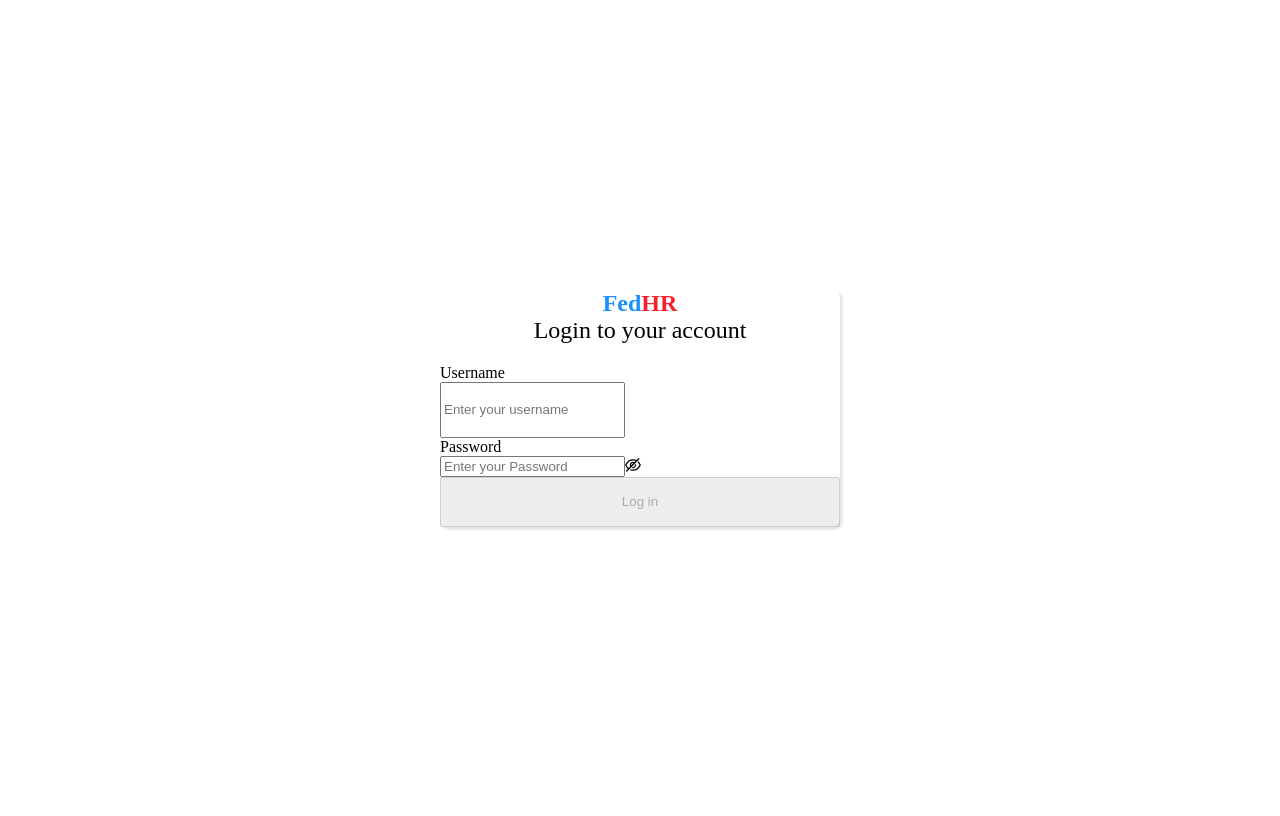
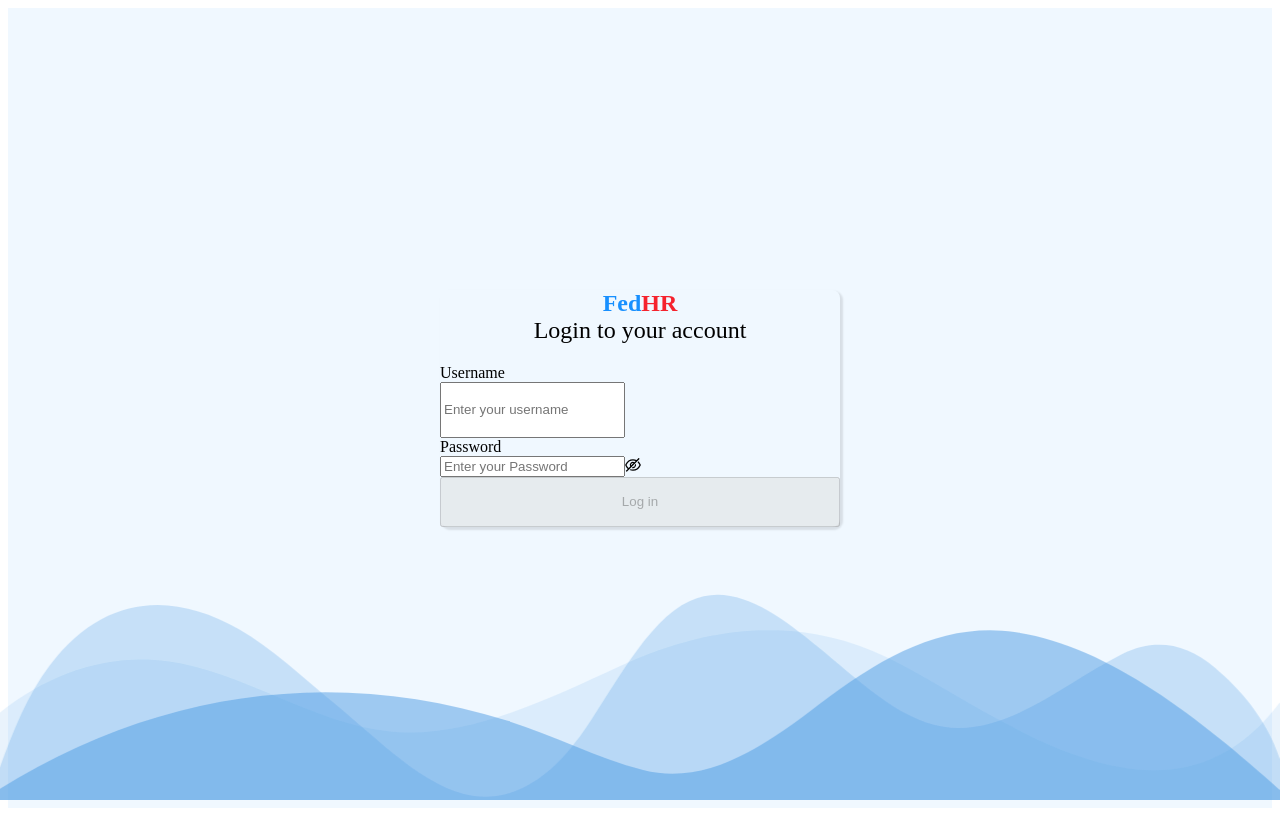
Before and after one commit to manpikingillz/fedhr-vite-vue-t, a Vue app: page /#/login in a window 1280 px wide. Built offline with nearby package versions, Linux system fonts and the light colour scheme.

Commit message:
added bottom graphic

```diff
--- a/src/pages/LoginPage.vue
+++ b/src/pages/LoginPage.vue
@@ -1,4 +1,13 @@
 <template>
+    <!-- Bottom Graphic from https://www.shapedivider.app/  -->
+    <div class="custom-shape-divider-bottom-1668946002">
+        <svg data-name="Layer 1" xmlns="http://www.w3.org/2000/svg" viewBox="0 0 1200 120" preserveAspectRatio="none">
+            <path d="M0,0V46.29c47.79,22.2,103.59,32.17,158,28,70.36-5.37,136.33-33.31,206.8-37.5C438.64,32.43,512.34,53.67,583,72.05c69.27,18,138.3,24.88,209.4,13.08,36.15-6,69.85-17.84,104.45-29.34C989.49,25,1113-14.29,1200,52.47V0Z" opacity=".25" class="shape-fill"></path>
+            <path d="M0,0V15.81C13,36.92,27.64,56.86,47.69,72.05,99.41,111.27,165,111,224.58,91.58c31.15-10.15,60.09-26.07,89.67-39.8,40.92-19,84.73-46,130.83-49.67,36.26-2.85,70.9,9.42,98.6,31.56,31.77,25.39,62.32,62,103.63,73,40.44,10.79,81.35-6.69,119.13-24.28s75.16-39,116.92-43.05c59.73-5.85,113.28,22.88,168.9,38.84,30.2,8.66,59,6.17,87.09-7.5,22.43-10.89,48-26.93,60.65-49.24V0Z" opacity=".5" class="shape-fill"></path>
+            <path d="M0,0V5.63C149.93,59,314.09,71.32,475.83,42.57c43-7.64,84.23-20.12,127.61-26.46,59-8.63,112.48,12.24,165.56,35.4C827.93,77.22,886,95.24,951.2,90c86.53-7,172.46-45.71,248.8-84.81V0Z" class="shape-fill"></path>
+        </svg>
+    </div>
+    <!-- End of Bottom Graphic  -->
     <div class="login-container">
         <a-card class="login-card">
             <div class="login-header"><span class="login-header-title-fed">Fed</span><span class="login-header-title-hr">HR</span></div>
@@ -83,12 +92,37 @@
 
 <style lang="scss" scoped>
 
+// Styling for Bottom Graphing from https://www.shapedivider.app/
+.custom-shape-divider-bottom-1668946002 {
+    position: absolute;
+    bottom: 0;
+    left: 0;
+    width: 100%;
+    overflow: hidden;
+    line-height: 0;
+    transform: rotate(180deg);
+}
+
+.custom-shape-divider-bottom-1668946002 svg {
+    position: relative;
+    display: block;
+    width: calc(100% + 1.3px);
+    height: 224px;
+    transform: rotateY(180deg);
+}
+
+.custom-shape-divider-bottom-1668946002 .shape-fill {
+    fill: #4A9AE27D;
+}
+// End of styling for Bottom Graphic
+
 .login-container {
     width: 100%;
     height: 100vh;
     display: flex;
     justify-content: center;
     align-items: center;
+    background-color: aliceblue;
 
     .login-card {
         border-radius: 0.5em;
```
